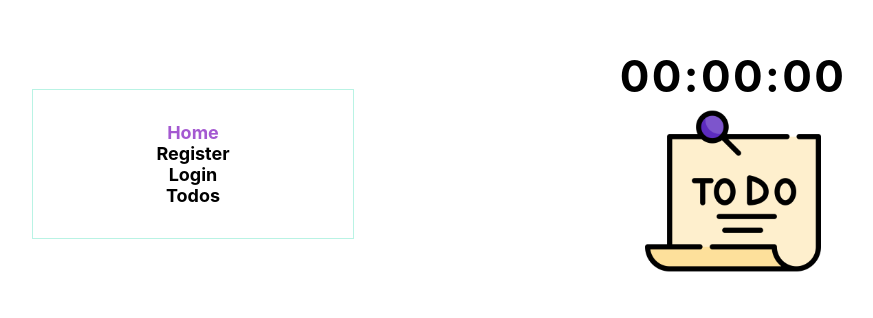
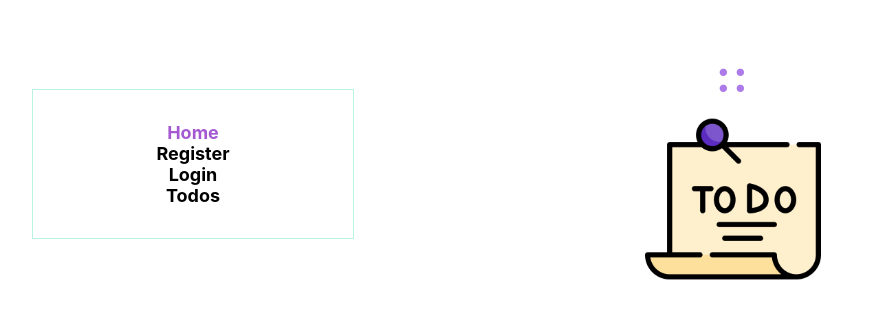
Before and after one commit to BangDori/TodoList, a React (Create React App) app: page / in a window 1280 px wide. Shown: the part 196-514 px from the top of the page, without its empty margins (207-1080 px from the left). Built offline with nearby package versions, Linux system fonts and the light colour scheme.

Commit message:
Remove: 컴포넌트 스타일 분리

```diff
--- a/src/pages/Home.js
+++ b/src/pages/Home.js
@@ -1,28 +1,18 @@
-import styled from "styled-components";
-import React from "react";
-
-const HomeBox = styled.div`
-  text-align: center;
-
-  & div {
-    margin: 8px 0;
-    font-size: 44px !important;
-    font-weight: 700;
-    letter-spacing: 2.4px;
-    color: #ad7be9;
-  }
-
-  & img {
-    width: 176px;
-    vertical-align: middle;
-  }
-`;
+import React, { useRef } from "react";
+import { useTimer } from "../hooks/useTimer";
+import HomeBox from "../styles/pages/HomeBox";
 
 const Home = () => {
+  const clock = useRef(null);
+
+  useTimer({ clock });
+
   return (
     <HomeBox>
       {/* 시계 기능 추가 필요 */}
-      <div>00:00:00</div>
+      <div ref={clock} className="timer">
+        00:00:00
+      </div>
       <img src="/todo-list.png" alt="todo logo" />
     </HomeBox>
   );
```
